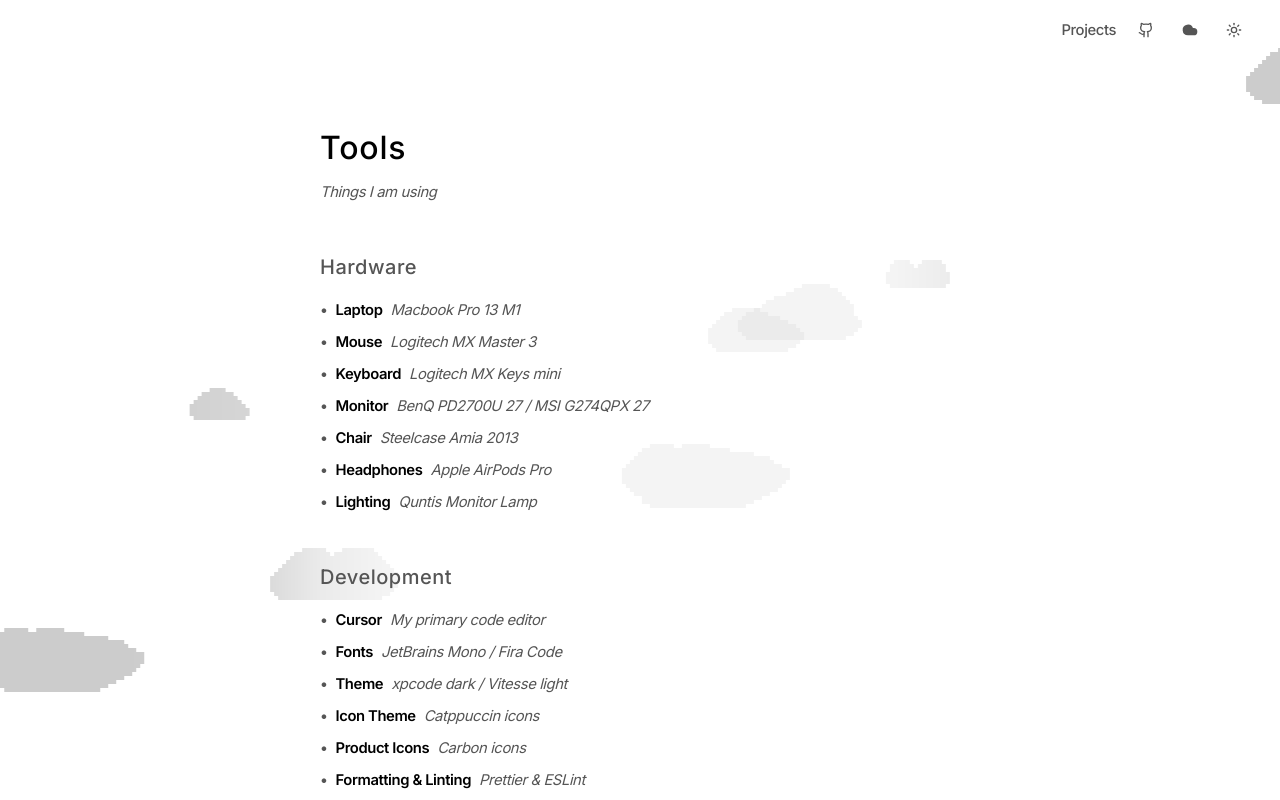
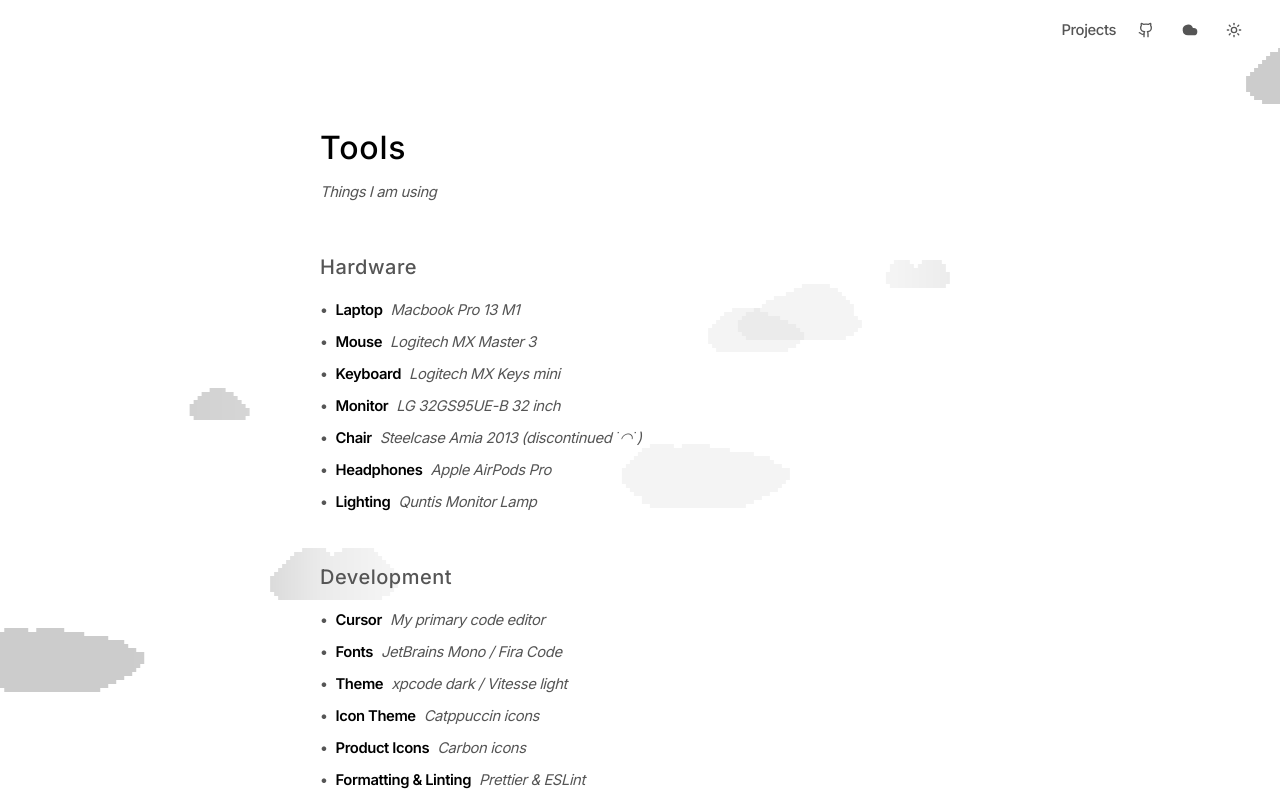
Before and after one commit to Awhalen1999/portfolio, a Next.js app: page /tools in a window 1280 px wide. Shown: the top 800 px of the page. Built offline with nearby package versions, Linux system fonts and the light colour scheme; a web font is replaced by a local one.

Commit message:
update tools

```diff
--- a/app/(content)/tools/page.tsx
+++ b/app/(content)/tools/page.tsx
@@ -26,10 +26,14 @@
           />
           <ToolItem
             title="Monitor"
-            description="BenQ PD2700U 27 / MSI G274QPX 27"
+            description="LG 32GS95UE-B 32 inch"
             level={1}
           />
-          <ToolItem title="Chair" description="Steelcase Amia 2013" level={1} />
+          <ToolItem
+            title="Chair"
+            description="Steelcase Amia 2013 (discontinued ˙◠˙)"
+            level={1}
+          />
           <ToolItem
             title="Headphones"
             description="Apple AirPods Pro"
```
